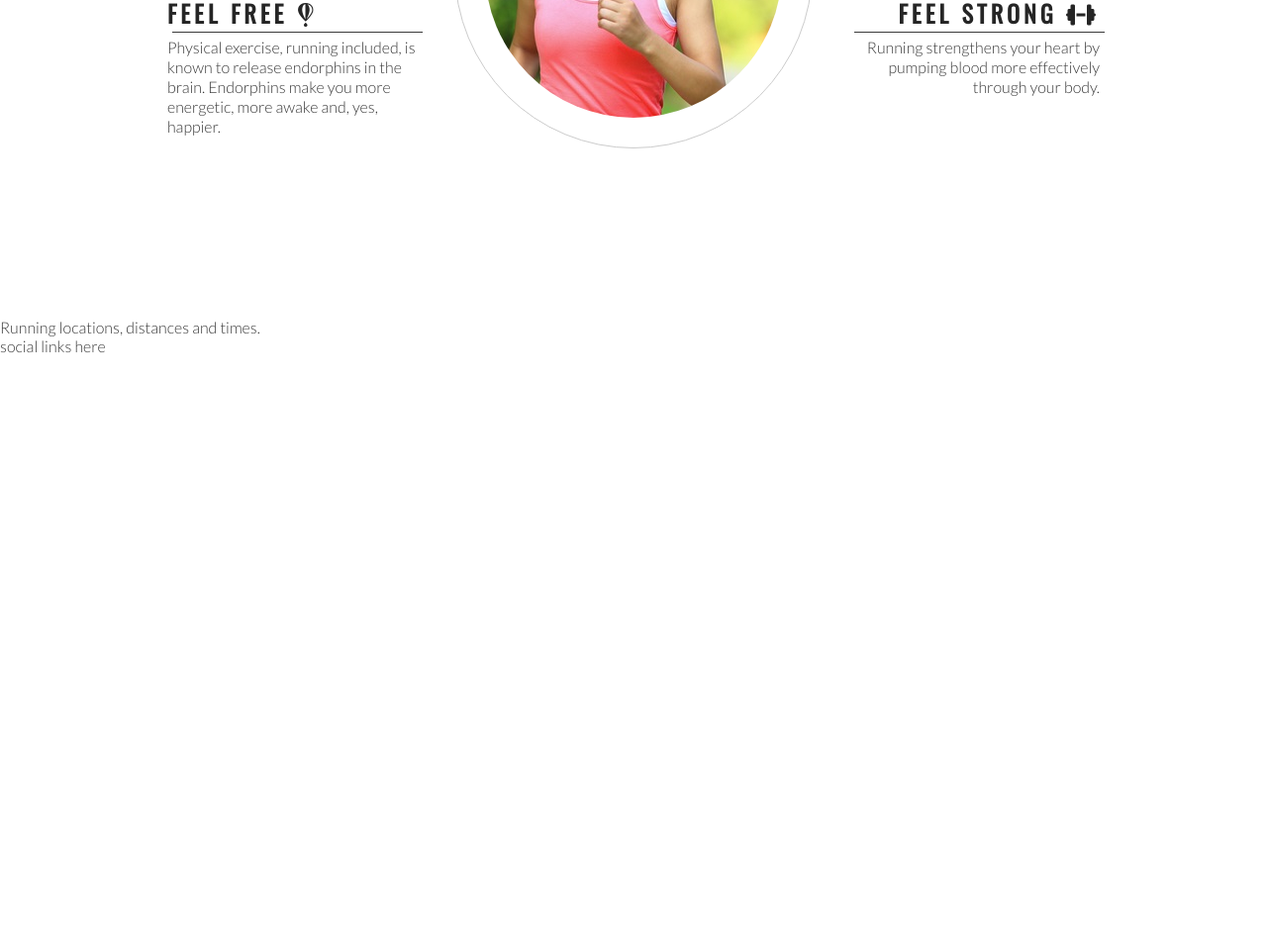
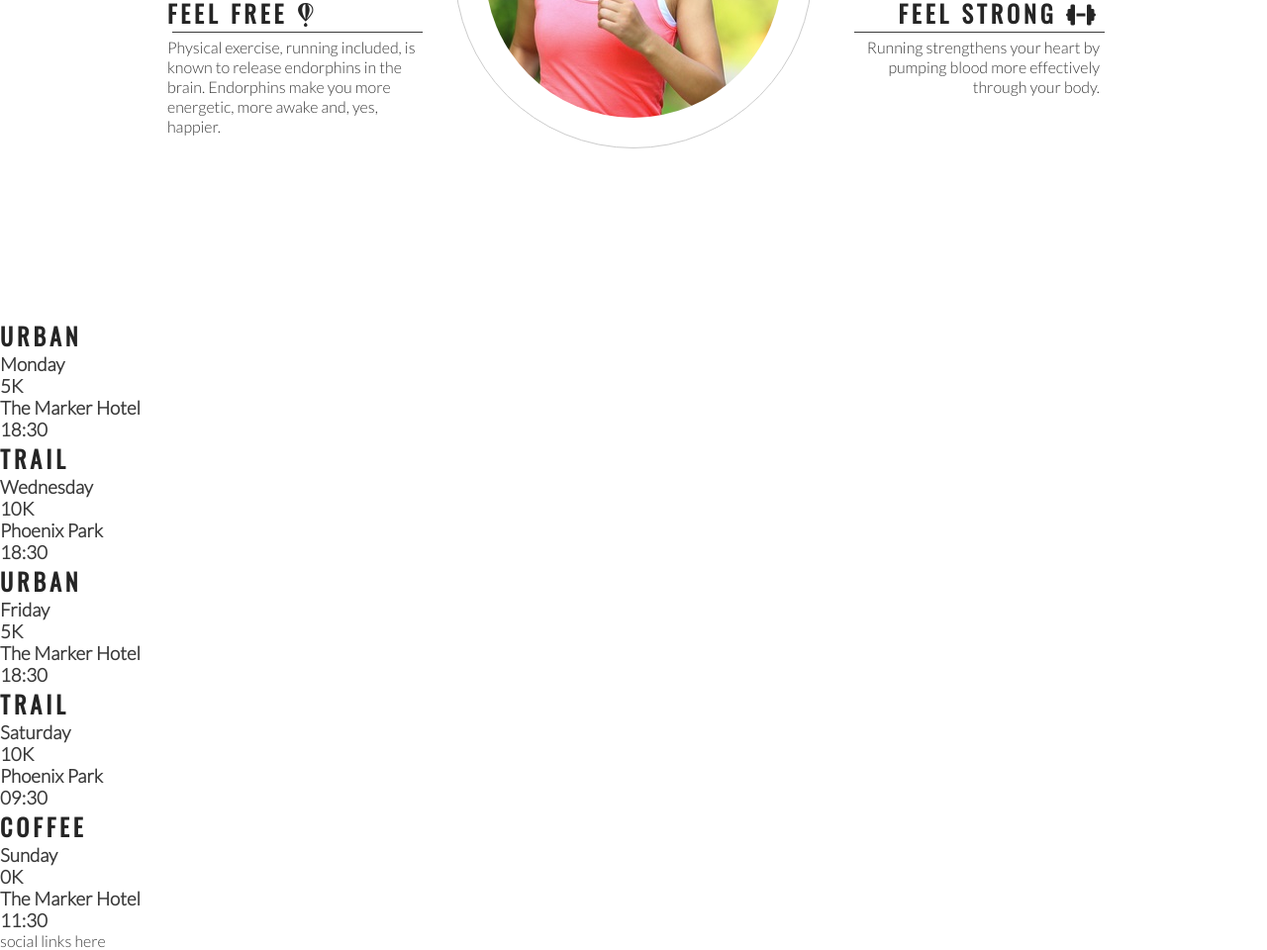
Before and after one commit to NikkiB101/love-running, a plain HTML site: page index.html in a window 1280 px wide. Shown: the part 974-1934 px from the top of the page at 99% size. Before the commit the page ends 1333 px from the top, so only its background shows below. Drawn offline with nearby package versions, Linux system fonts and the light colour scheme.

Commit message:
Add meetup times main structure

```diff
--- a/index.html
+++ b/index.html
@@ -38,24 +38,27 @@
             <Div class="left-about-heading">
                 <h2>Feel Healthy <i class="fas fa-heartbeat"></i></h2>
                 <hr>
-                    <p>Since it improves aerobic fitness, running is a great way to help improve your cardiovascular health. Plus, it burns calories and can build strength.</p>
+                <p>Since it improves aerobic fitness, running is a great way to help improve your cardiovascular health.
+                    Plus, it burns calories and can build strength.</p>
             </Div>
             <Div class="left-about-heading">
                 <h2>Feel Free <i class="fab fa-fly"></i></h2>
                 <hr>
-                    <p>Physical exercise, running included, is known to release endorphins in the brain. Endorphins make you more energetic, more awake and, yes, happier.</p>
+                <p>Physical exercise, running included, is known to release endorphins in the brain. Endorphins make you
+                    more energetic, more awake and, yes, happier.</p>
             </Div>
         </div>
         <div id="right-about">
             <Div class="right-about-heading">
                 <h2>Get Social <i class="fas fa-globe"></i></h2>
                 <hr>
-                    <p>When we run with others, we can run farther and faster more easily. Social running can pull you out of a running funk or low mood, inspire you to try new events.</p>
+                <p>When we run with others, we can run farther and faster more easily. Social running can pull you out
+                    of a running funk or low mood, inspire you to try new events.</p>
             </Div>
             <Div class="right-about-heading">
                 <h2>Feel Strong <i class="fas fa-dumbbell"></i></h2>
                 <hr>
-                    <p>Running strengthens your heart by pumping blood more effectively through your body.</p>
+                <p>Running strengthens your heart by pumping blood more effectively through your body.</p>
             </Div>
         </div>
         <div id="center-about">
@@ -69,7 +72,41 @@
         </div>
     </section>
     <section>
-        Running locations, distances and times.
+        <div>
+            <h2>Urban</h2>
+            <h3>Monday</h3>
+            <h3>5K</h3>
+            <h3>The Marker Hotel</h3>
+            <h3>18:30</h3>
+        </div>
+        <div>
+            <h2>Trail</h2>
+            <h3>Wednesday</h3>
+            <h3>10K</h3>
+            <h3>Phoenix Park</h3>
+            <h3>18:30</h3>
+        </div>
+        <div>
+            <h2>Urban</h2>
+            <h3>Friday</h3>
+            <h3>5K</h3>
+            <h3>The Marker Hotel</h3>
+            <h3>18:30</h3>
+        </div>
+        <div>
+            <h2>Trail</h2>
+            <h3>Saturday</h3>
+            <h3>10K</h3>
+            <h3>Phoenix Park</h3>
+            <h3>09:30</h3>
+        </div>
+        <div>
+            <h2>Coffee</h2>
+            <h3>Sunday</h3>
+            <h3>0K</h3>
+            <h3>The Marker Hotel</h3>
+            <h3>11:30</h3>
+        </div>
     </section>
     <footer>
         social links here
```
